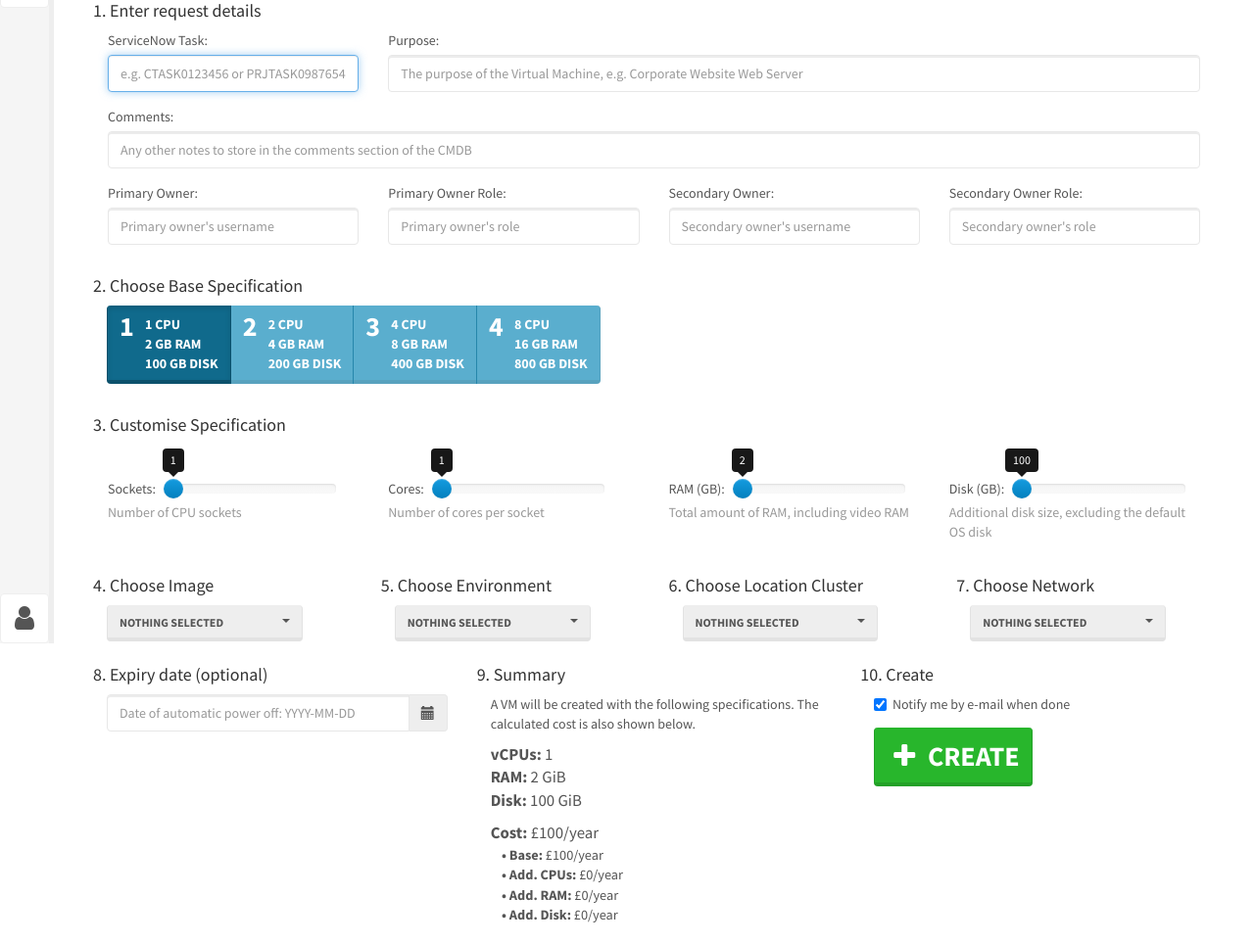
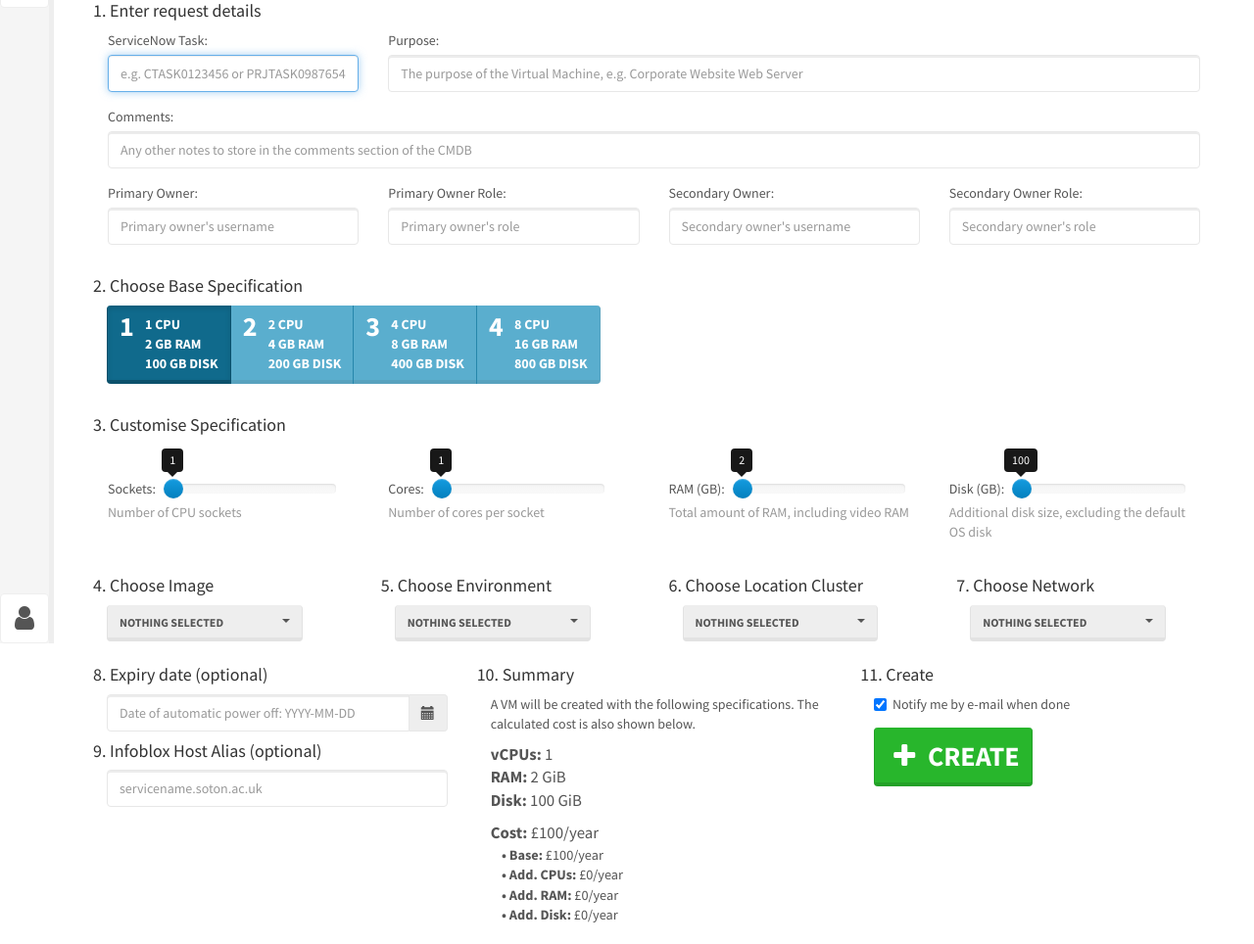
Before and after one commit to southampton/cortex, a Python web app: template workflows/buildvm/templates/standard.html in a window 1280 px wide. Shown: the part 143-1107 px from the top of the page at 98% size. Run offline with Jinja, Linux system fonts and the light colour scheme; the template is opened without the code that fills it, so the values that code supplies are empty; some libraries are stand-ins or nearby versions.

Commit message:
Added option in new server workflow to add a DNS alias to the Infoblox host object.

```diff
--- a/workflows/buildvm/task.py
+++ b/workflows/buildvm/task.py
@@ -32,7 +32,7 @@ def run(helper, options):
 		os_names = options['wfconfig']['OS_NAMES']
 		os_disks = options['wfconfig']['OS_DISKS']
 		vm_folder_name = None
-		dns_aliases = []
+		dns_aliases = options['dns_aliases']
 	elif workflow == 'sandbox':
 		prefix = options['wfconfig']['SB_PREFIX']
 		vcenter_tag = options['wfconfig']['SB_VCENTER_TAG']
--- a/workflows/buildvm/templates/standard.html
+++ b/workflows/buildvm/templates/standard.html
@@ -210,10 +210,16 @@ div.specdetails
 					});
 				</script>
 			</div>
+			<h4>9. Infoblox Host Alias (optional)</h4>
+			<div style="margin-left: 1em">
+				<div class="form-group">
+					<input class="form-control" id="dns_aliases" name="dns_aliases" placeholder="servicename.soton.ac.uk"/>
+				</div>
+			</div>
 		</div>
 
 		<div class="col-md-4">
-			<h4>9. Summary</h4>
+			<h4>10. Summary</h4>
 			<div style="margin-left: 1em">
 				<p>A VM will be created with the following specifications. The calculated cost is also shown below.</p>
 				<div style="font-size: 120%">
@@ -232,7 +238,7 @@ div.specdetails
 		</div>
 
 		<div class="col-md-4">
-			<h4>10. Create</h4>
+			<h4>11. Create</h4>
 			<div style="margin:0 0 0.5em 1.0em">
 				<input type="checkbox" name="send_mail" id="send_mail" style="margin-right:0.4em" checked="checked" /><label for="send_mail" style="position:relative;top:-2px">Notify me by e-mail when done</label>
 			</div>
```
Also changed, not shown: workflows/buildvm/views.py (+8 -0 lines).
